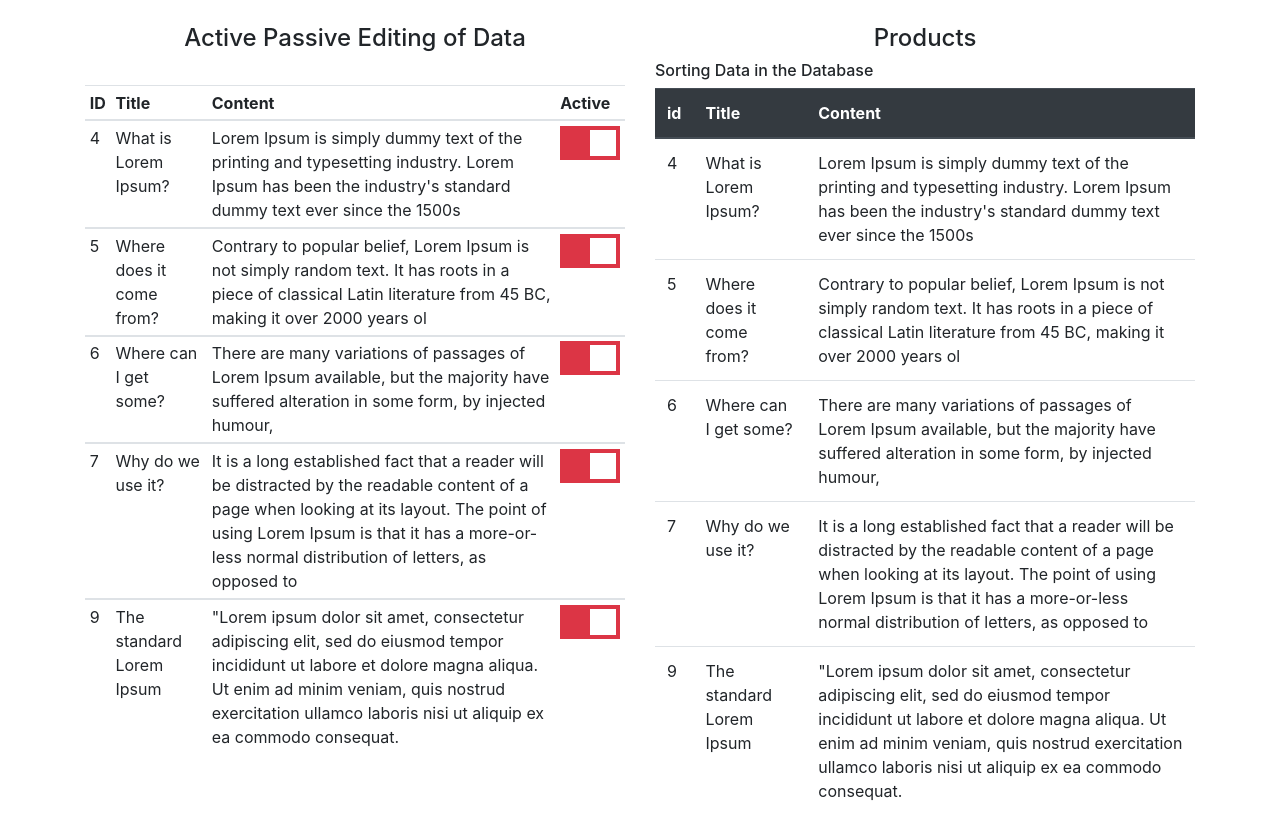
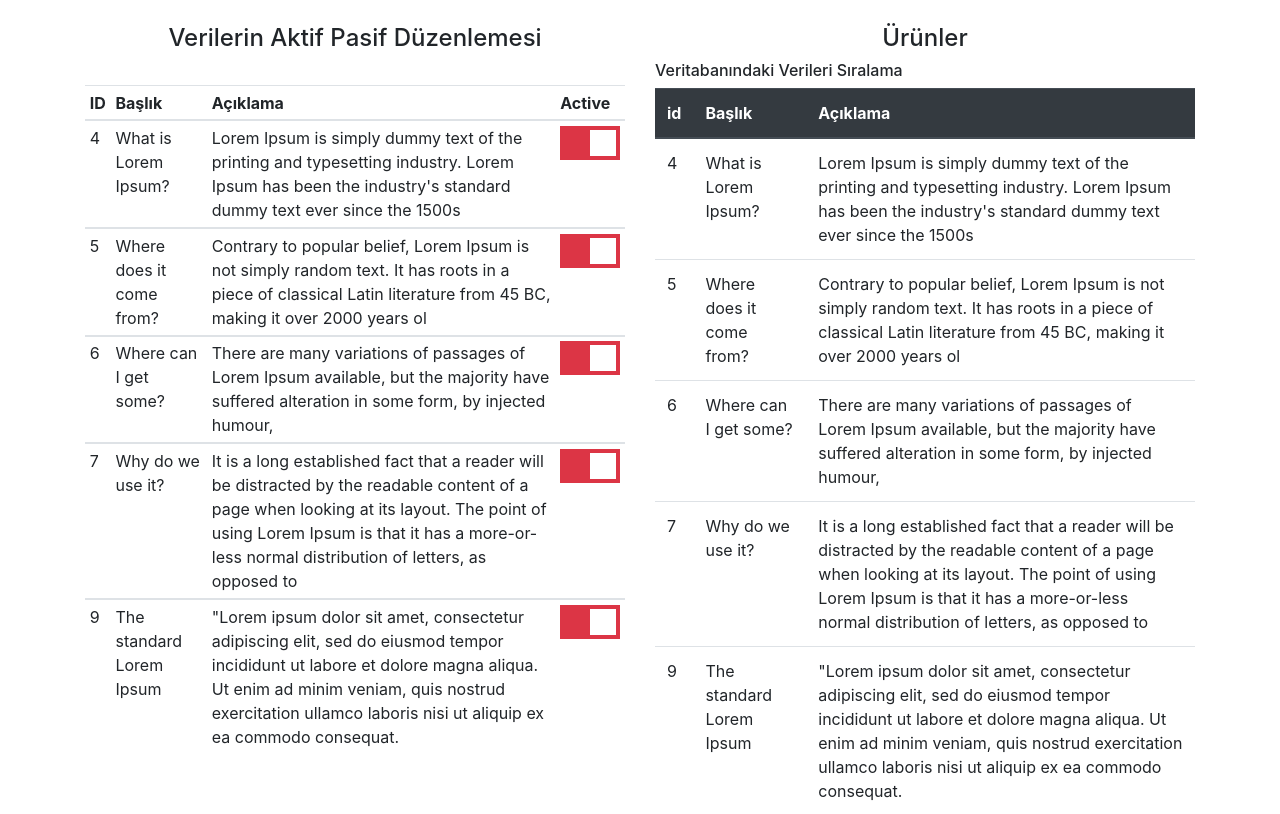
Before and after one commit to barisiceny/PHP-PDO-Active-Passive, a PHP site: page / in a window 1280 px wide. Shown: the top 814 px of the page. Run offline with PHP 8.4, Linux system fonts and the light colour scheme; data comes from the database, SQL or seed files in the repository; some libraries are stand-ins or nearby versions.

Commit message:
Update index.php

```diff
--- a/index.php
+++ b/index.php
@@ -1,7 +1,7 @@
 <!DOCTYPE html>
 <html>
 <head>
-    <title>Active Passive</title>
+    <title>PHP PDO Active Passive</title>
     <meta charset="utf-8">
     <link rel="stylesheet" type="text/css" href="css/bootstrap.css">
     <link rel="stylesheet" type="text/css" href="css/bootstrap.min.css">
@@ -10,23 +10,23 @@
     <div class="container">
         <div class="row">
             <div class="col-md-6">
-                <!-- We created a table to show our data-->
+                <!-- Verilerimizi göstermek için bir tablo oluşturduk-->
                 <table class="table table-sm table-hover">
                     <br>
-                    <h4 style="text-align:center;">Active Passive Editing of Data</h4>
+                    <h4 style="text-align:center;">Verilerin Aktif Pasif Düzenlemesi</h4>
                     <thead>
                         <th>ID</th>
-                        <th>Title</th>
-                        <th>Content</th>
+                        <th>Başlık</th>
+                        <th>Açıklama</th>
                         <th>Active</th>
                     </thead>
                     <?php
-                    include('fonc.php'); // We include our database on our pages
-                    $query = $connect->prepare("Select * from products"); // We write our query to sort our data by id
-                    $query->execute(); // We start the query
+                    include('fonc.php'); // Veritabanımızı sayfalarımıza dahil ediyoruz
+                    $query = $connect->prepare("Select * from products"); // Verilerimizi id ye göre sıralamak için sorgumuzu yazıyoruz
+                    $query->execute(); // Sorguyu başlatıyoruz
 
-                    while ($result = $query->fetch())  // We returned it with a while loop to sort our data
-                            {      // While Start , We sort our data between the start of while and the end of while
+                    while ($result = $query->fetch())  // Verilerimizi sıralamak için bir süre döngüsü ile iade ettik
+                            {      // While Start , Verilerimizi while'in başlangıcı ile while'ın sonu arasında sıralarız
                     ?>
                         <tbody>
                             <td><?= $result['id']?></td>
@@ -34,44 +34,44 @@
                             <td><?= $result['content']?></td>
                             <td>
                                 <label class="switch">
-                                    <!-- We added id and active (1 or 0) information to our checkbox -->
+                                    <!-- id ve active (1 veya 0) bilgileri onay kutumuza ekledik -->
                                     <input type="checkbox" id='<?php echo $result['id'] ?>'
                                     class="ActivePassive" <?php echo $result['active'] == 1 ? 'checked' : '' ?> />
-                                    <!--Let's pay attention to what is written to the class in the input. We will send this data to our file named "activedata.js" -->
+                                    <!--Girişte class a yazılanlara dikkat edelim. Bu verileri "activedata.js" adlı dosyamıza göndereceğiz -->
                                      <span class="slider"></span>
                                 </label>
                             </td>
                             </tbody>
                             <?php
-                        }  // While End
+                        }  // While bitişi
 
                         ?>
                     </table>
-                    <h2 style="color:red; text-align:center;" id="result"></h2> <!-- Our header to report errors and results -->
+                    <h2 style="color:red; text-align:center;" id="result"></h2> <!-- Hataları ve sonuçları bildirmek için başlığımız -->
                 </div>
 
                 <div class="col-md-6">
-                <!--Sorting Data in the Database -->
+                <!--Veritabanında Verileri Sıralama -->
                     <table class="table">
                         <br>
-                        <h4 style="text-align:center;">Products</h4>
-                        <h6>Sorting Data in the Database</h6>
+                        <h4 style="text-align:center;">Ürünler</h4>
+                        <h6>Veritabanındaki Verileri Sıralama</h6>
 
                         <thead class="thead-dark">
                              <tr>
                                 <th scope="col">id</th>
-                                <th scope="col">Title</th>
-                                <th scope="col">Content</th>
+                                <th scope="col">Başlık</th>
+                                <th scope="col">Açıklama</th>
                              </tr>
                         </thead>
                     <tbody>
                         <?php
                             $query = $connect->prepare("SELECT * FROM products where active=1");
-            // We sort your data according to Active-Passive Status. State = 1 shows the data. Status = 0 We are not showing data
+            // Verilerinizi Aktif-Pasif Duruma göre sıralıyoruz. Durum = 1 verileri gösterir. Durum = 0 Veri göstermiyoruz
                             $query->execute(); // query end
 
                                 while ($result = $query->fetch())
-                                    { //While Start, We sort our data between the start of while and the end of while
+                                    { //Başlarken, verilerimizi while'in başlangıcı ile while'ın sonu arasında sıralarız
                         ?>
 
                             <tr>
@@ -81,7 +81,7 @@
                             </tr>
 
                             <?php
-                                    } //While End
+                                    } //While bitiş
                             ?>
 
                     </tbody>
@@ -93,7 +93,7 @@
             </div>
         </div>
         <script src="js/jquery-3.4.1.min.js"></script>
-        <script src="activedata.js"></script> <!-- We get our "activdata.js" file, including-->
-        <link rel="stylesheet" type="text/css" href="css/switch.css"> <!--We include the css file of our Active Passive Button -->
+        <script src="activedata.js"></script> <!-- Dahil olmak üzere "activdata.js" dosyamızı alıyoruz-->
+        <link rel="stylesheet" type="text/css" href="css/switch.css"> <!--Aktif Pasif switch css dosyasını dahil ediyoruz -->
     </body>
     </html>
```
